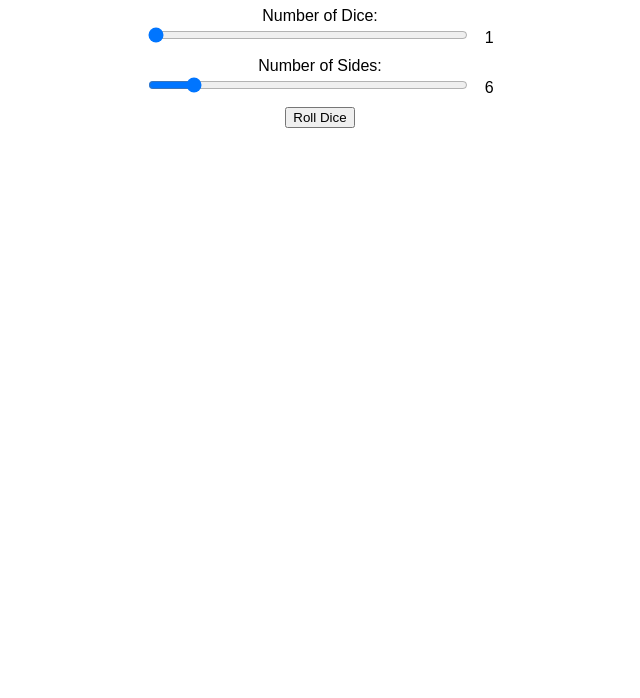
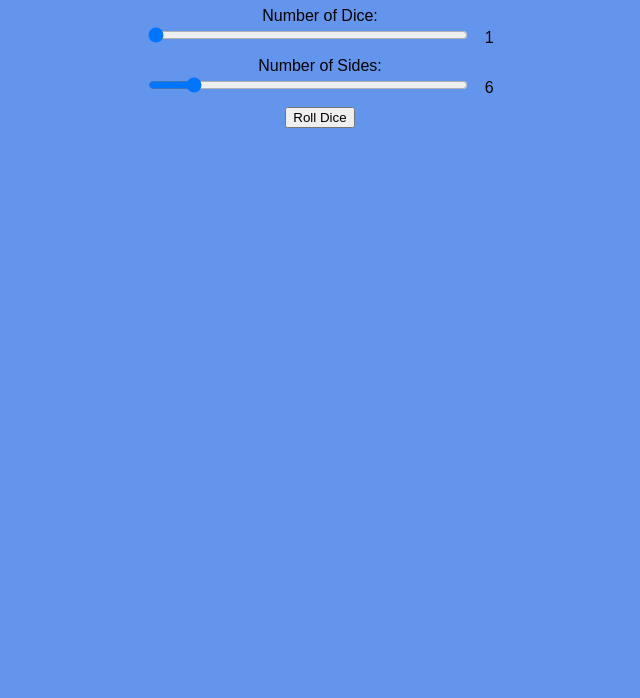
Before and after one commit to notAnotherAverageJoe/Dice-PWA, a plain HTML site: page index.html in a window 1280 px wide. Shown: the part 102-800 px from the top of the page, without its empty margins (320-960 px from the left). Drawn offline with Linux system fonts and the light colour scheme.

Commit message:
bg color

```diff
--- a/styles.css
+++ b/styles.css
@@ -2,6 +2,7 @@ body {
     font-family: Arial, sans-serif;
     text-align: center;
     padding: 20px;
+    background-color: cornflowerblue;
   }
 
   #app {
```
Also changed, not shown: index.html (+2 -3 lines).
